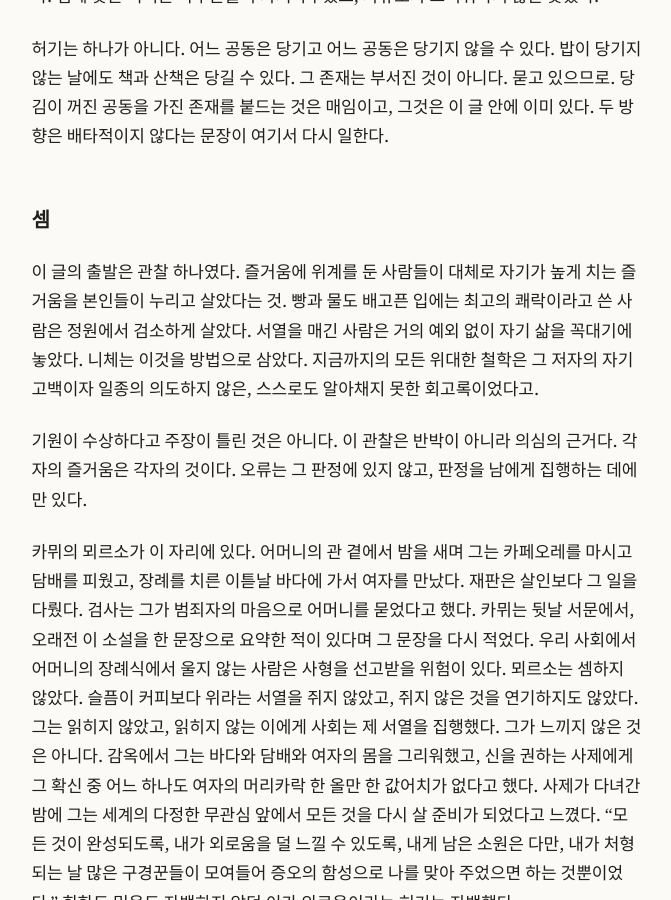
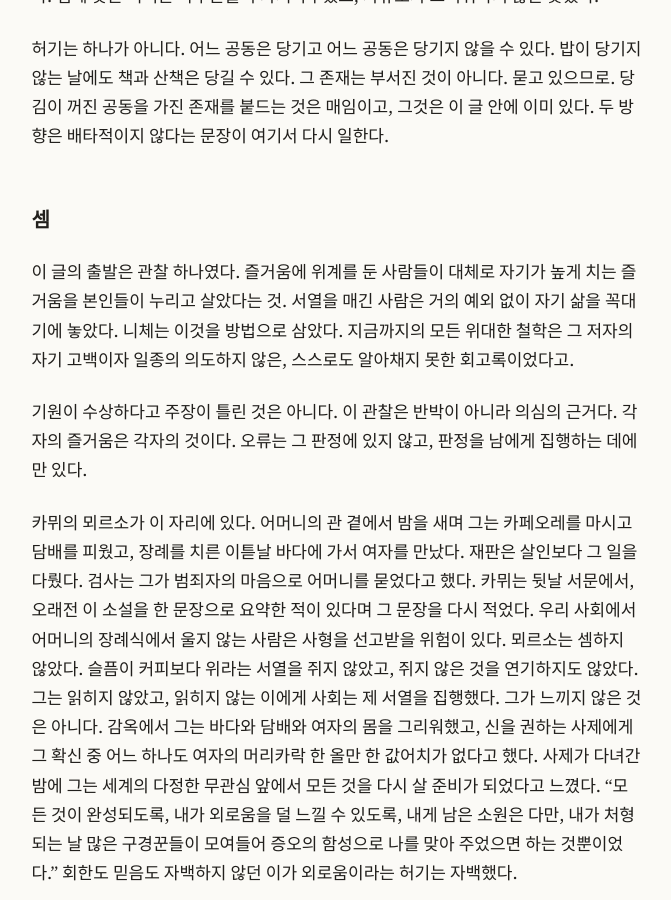
Before and after one commit to nonasking/essays, a Jekyll site: the page built from weight-and-ties/index.md, in a window 1280 px wide and 900 px high, scrolled down 6750 px. Shown: the whole window, without its empty margins (303-974 px from the left). Built offline with Jekyll 4.4.1, drawn with Linux system fonts in a browser that asks for light colours; our own code applies the rules of GitHub Pages for plain Markdown files; some of the changed text lies outside the part shown.

Commit message:
Weight and Ties: remove Epicurus citation (KR/EN)
Co-Authored-By: Claude Opus 5.5 <noreply@anthropic.com>
Claude-Session: https://claude.ai/code/session_01761YbdfwLqfojnJWnXHuHc

```diff
--- a/weight-and-ties/index.md
+++ b/weight-and-ties/index.md
@@ -109,7 +109,7 @@ description: 허기는 결핍이 아니라 존재가 차오를 수 있는 공동
 
 ## 셈
 
-이 글의 출발은 관찰 하나였다. 즐거움에 위계를 둔 사람들이 대체로 자기가 높게 치는 즐거움을 본인들이 누리고 살았다는 것. 빵과 물도 배고픈 입에는 최고의 쾌락이라고 쓴 사람은 정원에서 검소하게 살았다. 서열을 매긴 사람은 거의 예외 없이 자기 삶을 꼭대기에 놓았다. 니체는 이것을 방법으로 삼았다. 지금까지의 모든 위대한 철학은 그 저자의 자기 고백이자 일종의 의도하지 않은, 스스로도 알아채지 못한 회고록이었다고.
+이 글의 출발은 관찰 하나였다. 즐거움에 위계를 둔 사람들이 대체로 자기가 높게 치는 즐거움을 본인들이 누리고 살았다는 것. 서열을 매긴 사람은 거의 예외 없이 자기 삶을 꼭대기에 놓았다. 니체는 이것을 방법으로 삼았다. 지금까지의 모든 위대한 철학은 그 저자의 자기 고백이자 일종의 의도하지 않은, 스스로도 알아채지 못한 회고록이었다고.
 
 기원이 수상하다고 주장이 틀린 것은 아니다. 이 관찰은 반박이 아니라 의심의 근거다. 각자의 즐거움은 각자의 것이다. 오류는 그 판정에 있지 않고, 판정을 남에게 집행하는 데에만 있다.
 
@@ -156,7 +156,6 @@ description: 허기는 결핍이 아니라 존재가 차오를 수 있는 공동
 - Winnicott, D. W. (1958). The capacity to be alone. *International Journal of Psycho-Analysis*, 39, 416-420.
 - Kafka, F. (1922). Ein Hungerkünstler. *Die neue Rundschau*, 33, 983-992. 단행본 *Ein Hungerkünstler. Vier Geschichten*, Die Schmiede, 1924.
 - Nietzsche, F. (1886). *Jenseits von Gut und Böse*, §6.
-- Epicurus. *Epistula ad Menoeceum* (= Diogenes Laertius X.130-131). 빵과 물. 정원과 검소한 생활은 Diogenes Laertius X.10-11.
 - Galen, L. W., & Kloet, J. D. (2011). Mental well-being in the religious and the non-religious: Evidence for a curvilinear relationship. *Mental Health, Religion & Culture*, 14(7), 673-689. doi:10.1080/13674676.2010.510829. 확신의 정도가 가름.
 - Quoidbach, J., Gilbert, D. T., & Wilson, T. D. (2013). The end of history illusion. *Science*, 339(6115), 96-98. doi:10.1126/science.1229294
 - Wegner, D. M., Schneider, D. J., Carter, S. R., III, & White, T. L. (1987). Paradoxical effects of thought suppression. *Journal of Personality and Social Psychology*, 53(1), 5-13. doi:10.1037/0022-3514.53.1.5. 백곰.
```
Also changed, not shown: weight-and-ties/en.md (+1 -2 lines).
